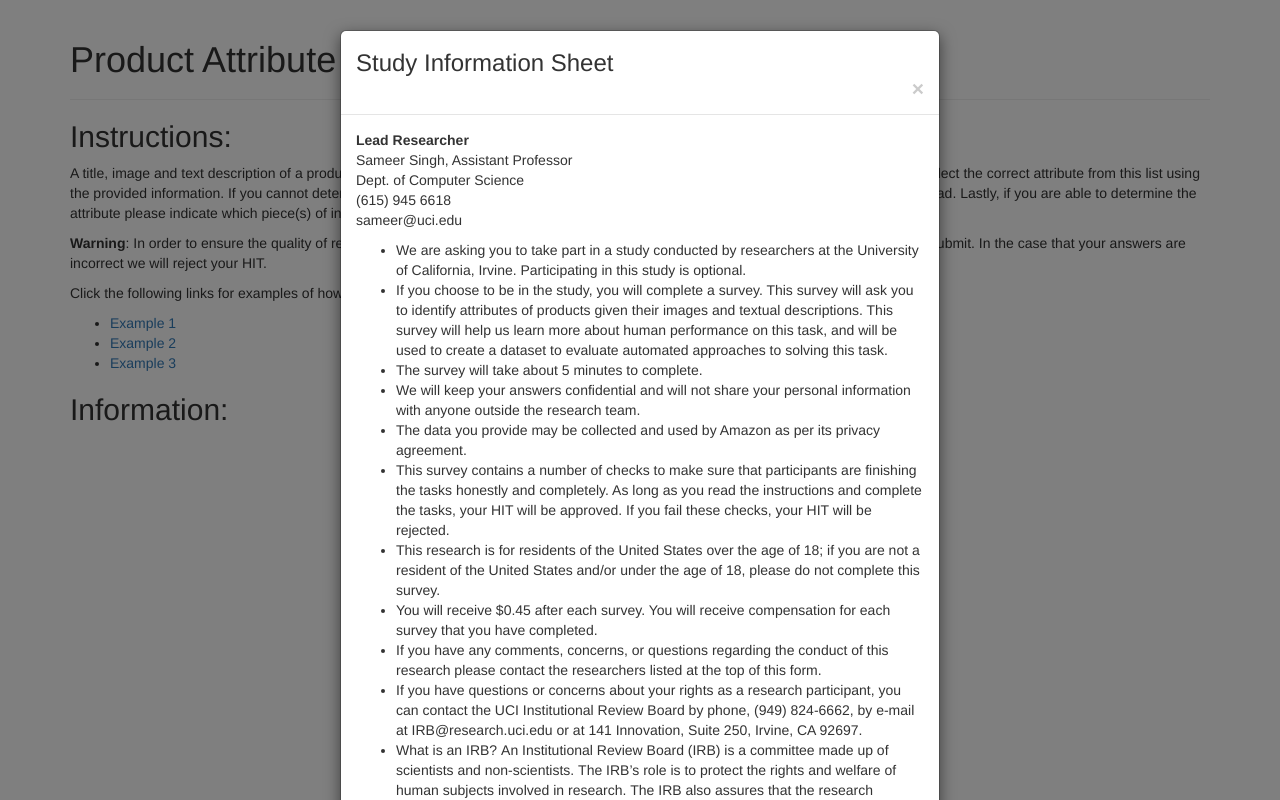
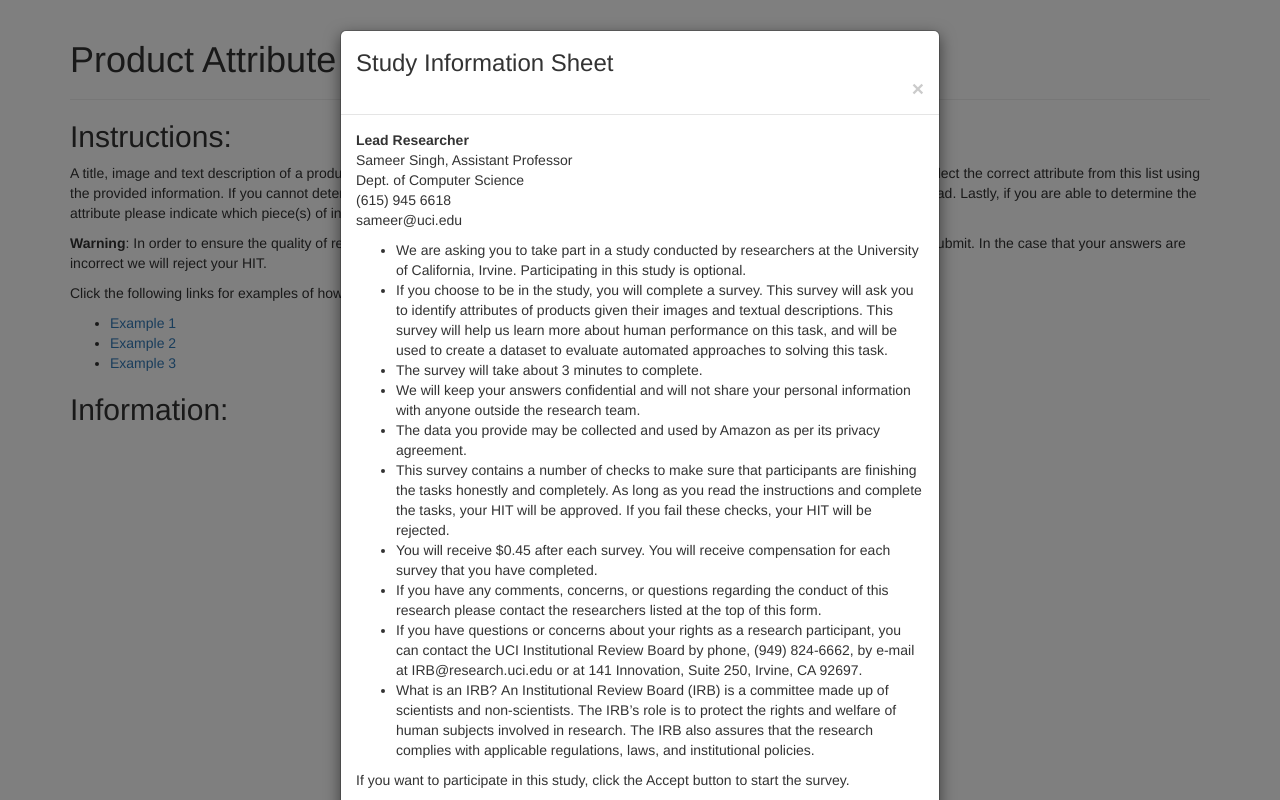
Before and after one commit to rloganiv/mturk-static, a plain HTML site: page index.html in a window 1280 px wide. Shown: the top 800 px of the page. Drawn offline with nearby package versions, Linux system fonts and the light colour scheme; no server answers.

Commit message:
Updated info

```diff
--- a/index.html
+++ b/index.html
@@ -57,7 +57,7 @@
                             automated approaches to solving this task.
                         </li>
                         <li>
-                            The survey will take about 5 minutes to complete.
+                            The survey will take about 3 minutes to complete.
                         </li>
                         <li>
                             We will keep your answers confidential and will not
@@ -75,12 +75,6 @@
                             instructions and complete the tasks, your HIT will
                             be approved. If you fail these checks, your HIT
                             will be rejected.
-                        </li>
-                        <li>
-                            This research is for residents of the United States
-                            over the age of 18; if you are not a resident of
-                            the United States and/or under the age of 18,
-                            please do not complete this survey.
                         </li>
                         <li>
                             You will receive $0.45 after each survey. You will
```
